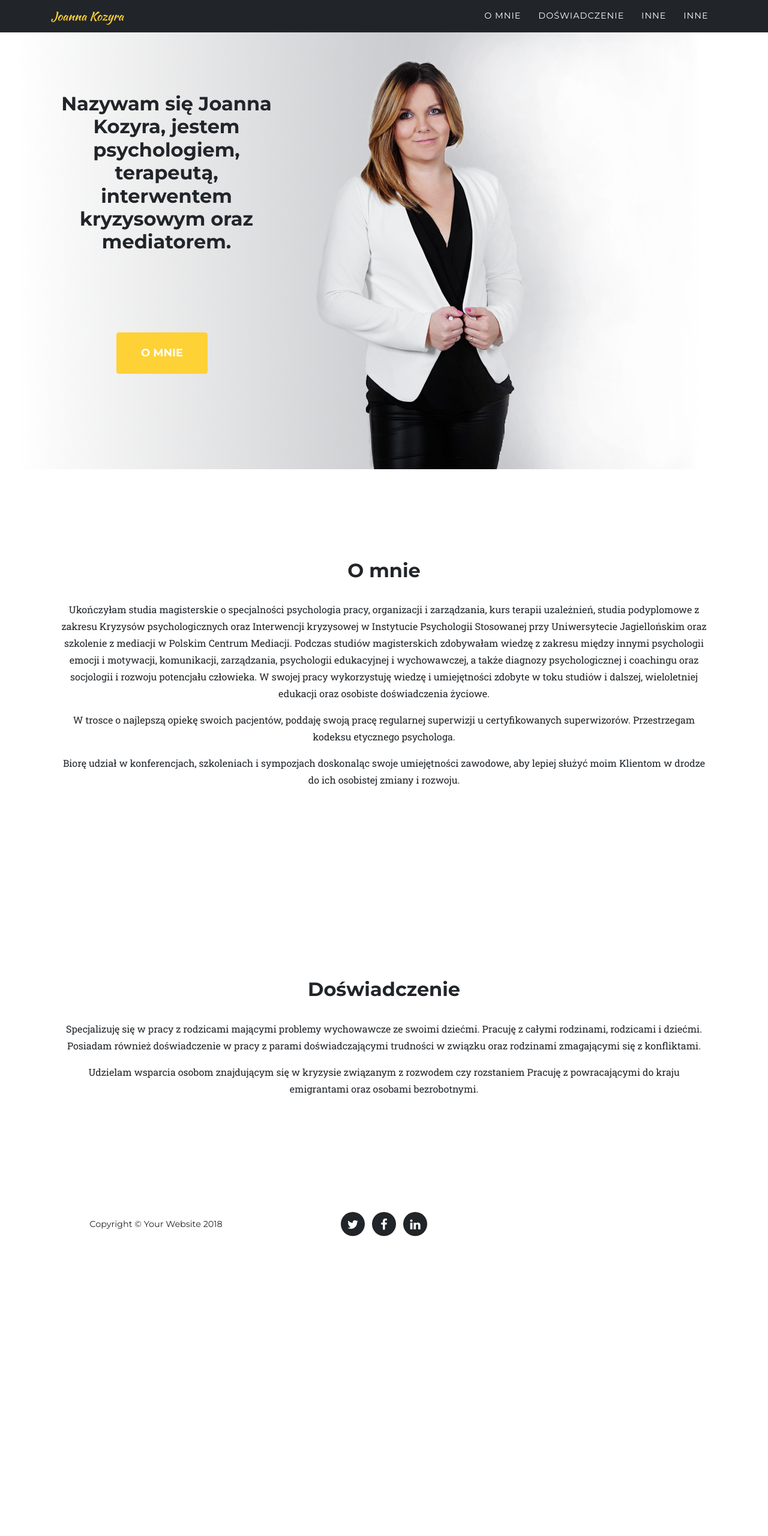
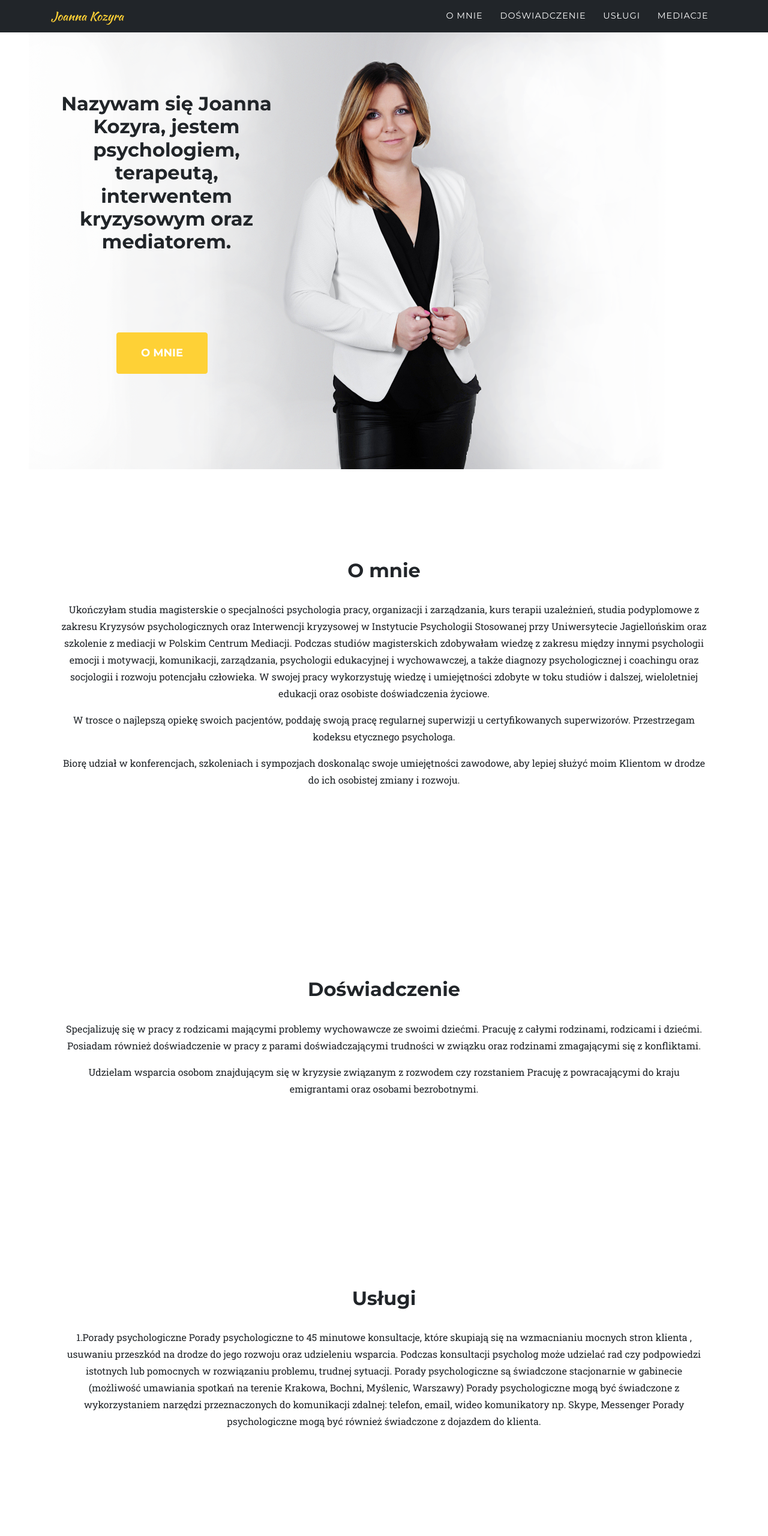
Before and after one commit to joannakozyra/myWebsite, a plain HTML site: page index.html in a window 1280 px wide. Shown: the top 2560 px of the page at 60% size. Before the commit the page ends 2085 px from the top, so only its background shows below. Drawn offline with nearby package versions, Linux system fonts and the light colour scheme; a web font is replaced by a local one.

Commit message:
Mobile scaling and content

```diff
--- a/css/agency.css
+++ b/css/agency.css
@@ -190,7 +190,7 @@ img::-moz-selection {
 }
 
 .intro-section {
-	background: url(../img/middle_wide_1.png) no-repeat bottom center scroll;
+	background: url(../img/middle_wide_2.png) no-repeat bottom center scroll;
 }
 
 .no-padding {
--- a/index.html
+++ b/index.html
@@ -44,10 +44,10 @@
                         <a class="nav-link page-scroll" href="#experience">Doświadczenie</a>
                     </li>
                     <li class="nav-item">
-                        <a class="nav-link page-scroll" href="#inne">Inne</a>
+                        <a class="nav-link page-scroll" href="#services">Usługi</a>
                     </li>
                     <li class="nav-item">
-                        <a class="nav-link page-scroll" href="#inne">Inne</a>
+                        <a class="nav-link page-scroll" href="#mediation">Mediacje</a>
                     </li>
                 </ul>
             </div>
@@ -113,6 +113,51 @@
             </div>
         </div>
     </section>
+
+	<section class="content-section text-center" id="services">
+        <div class="services-section">
+            <div class="container">
+                <h2>Usługi</h2>
+                <div class="col-md-12">
+                    <br>
+                    <p>
+						1.Porady psychologiczne
+
+						Porady psychologiczne to 45 minutowe konsultacje, które skupiają się na wzmacnianiu mocnych stron klienta , usuwaniu przeszkód na drodze do jego rozwoju oraz udzieleniu wsparcia.
+						Podczas konsultacji psycholog może udzielać  rad czy podpowiedzi istotnych lub pomocnych w rozwiązaniu problemu, trudnej sytuacji.
+
+						Porady psychologiczne są  świadczone stacjonarnie w gabinecie (możliwość umawiania spotkań na terenie Krakowa, Bochni, Myślenic, Warszawy)
+
+						Porady psychologiczne  mogą być świadczone z wykorzystaniem narzędzi przeznaczonych do komunikacji zdalnej: telefon, email, wideo komunikatory np. Skype, Messenger
+
+						Porady psychologiczne mogą być również świadczone z dojazdem do klienta.
+                    </p>
+                </div>
+            </div>
+        </div>
+    </section>
+
+	<section class="content-section text-center" id="mediation">
+        <div class="mediation-section">
+            <div class="container">
+                <h2>Mediacje</h2>
+                <div class="col-md-12">
+                    <br>
+                    <p>
+Mediacja jest procedurą rozwiązywania konfliktu, w której trzecia strona - mediator - towarzyszy uczestnikom/stronom w procesie uzgodnień, pomagając w usprawnieniu komunikacji, zdefiniowaniu kwestii spornych, określeniu potrzeb i interesów każdej ze stron oraz, o ile taka jest ich wola, wypracowaniu wzajemnie satysfakcjonującego oraz świadomego porozumienia
+</p>
+<p>
+Czas trwania spotkania mediacyjnego to 45min. Możliwe jest zwielokrotnienie tego czasu. Spotkanie może trwać maksymalnie 3 godziny w ciągu dnia. Spotkania odbywają się w gabinecie. W spotkaniu mediacyjnym mogą brać udział oprócz stron konfliktu również ich pełnomocnicy.
+</p>
+<p>
+Mediacje to pozasądowe rozwiązania istniejących sporów.
+                    </p>
+                </div>
+            </div>
+        </div>
+    </section>
+
+
     <!-- Footer -->
     <footer>
         <div class="container">
```
Also changed, not shown: img/middle_wide.png (deleted), img/middle_wide_1.png (deleted), img/middle_wide_2.png (added), 1 other file.
